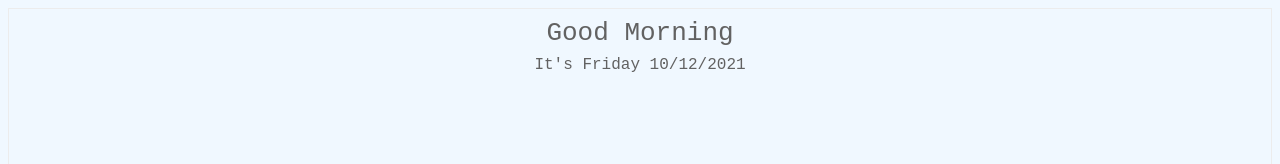
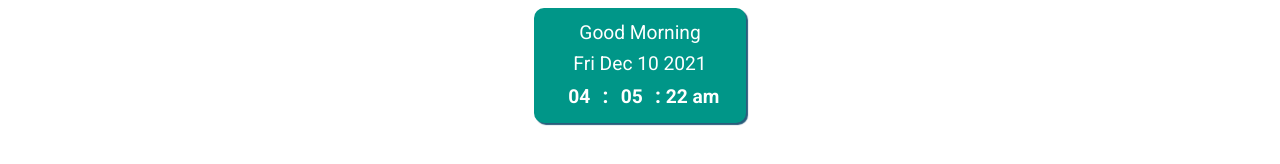
Before and after one commit to sr2n2/notionhtml, a plain HTML site: page hello.html in a window 1280 px wide. Shown: the top 164 px of the page. Drawn offline with Linux system fonts and the light colour scheme.

Commit message:
Update hello.html

```diff
--- a/hello.html
+++ b/hello.html
@@ -1,57 +1,169 @@
-<html>
+<!-- original : https://codepen.io/SeanNorton/pen/LWBXQL -->
+<!DOCTYPE html>
+<html lang="en">
 <head>
-    <title>Greeting Message</title>
+    <meta charset="UTF-8">
+    <meta name="viewport" content="width=device-width, initial-scale=1.0">
+    <title>Document</title>
+
     <style>
-#lbl {
-    font-family: monospace;
-    font-size: xx-large;
-    color: #626262;
-    padding: 5px;
-    border: 1px solid #ececec;
-    text-align: center;
-    line-height: 1.5;
-    height:85%
+
+        /*CSS RESETS*/
+
+body{
+    background-color: #fff;
+    line-height: 1.6;
+
+}
+
+h1 {
+    margin-top: 0;
+}
 
 
+/*CSS START*/
+
+.full-table {
+    display: table;
+    height: 100%;
+    width: 100%;
 }
-#date{
-    font-size:large;
+
+.table-cell {
+    display: table-cell;
+    vertical-align: middle;
+    text-align: center;
 }
-body{
-    background-color: aliceblue;
+
+.card {
+    padding: 10px 25px 10px 25px;
+    border-radius: 10px;
+    background: #009688;
+    color: #fff;
+    display: inline-block;
+    box-shadow: 2px 2px 1px 0px #295C7B;
 }
+
+.card:hover {
+    margin-top: 2px;
+    box-shadow: none;
+}
+
+.clock {
+    display: inline-block;
+    font-family: 'Roboto', sans-serif;
+    font-weight: bold;
+    font-size: 1.2em;
+    /* padding-left: 20px; */
+}
+
+.time {
+    display: inline-block;
+    min-width: 37px;
+}
+
+.colon {
+    font-size: 1.1em;
+    display: inline-block;
+}
+
+.date {
+    display: block;
+    min-width: 162px;
+    /* padding-right: 30px; */
+    /* border-right: 2px solid #295C7B; */
+    font-family: 'Roboto', sans-serif;
+    font-size: 1.2em;
+}
+.greet{
+
+    min-width: 162px;
+    /* padding-right: 30px; */
+    font-family: 'Roboto', sans-serif;
+    font-size: 1.2em;
+}
+
     </style>
 </head>
 <body>
-    <div id="lbl"></div>
-</body>
+    <link href="https://fonts.googleapis.com/css?family=Lobster|Roboto:400,700" rel="stylesheet">
+
+<div class="full-table">
+  <div class="table-cell">
+
+    <div class="card">
+        <div class="greet" id="greet"></div>
+      <div class="date" id="date"></div>
+      <div class="clock">
+        <div class="time" id="hour"></div>
+        <div class="colon">:</div>
+        <div class="time" id="min"></div>
+        <div class="colon">:</div>
+        <div class="time" id="sec"></div>
+      </div>
+    </div>
+
+  </div>
+</div>
 
 <script>
-    var weekday = new Array(7);
-    weekday[0] = "Sunday";
-    weekday[1] = "Monday";
-    weekday[2] = "Tuesday";
-    weekday[3] = "Wednesday";
-    weekday[4] = "Thursday";
-    weekday[5] = "Friday";
-    weekday[6] = "Saturday";
+    function date() {
+var today = new Date();
+document.getElementById('date').innerHTML = today.toDateString();
+}
 
 
-    var today = new Date();
-    var hrs = today.getHours();
-    var dayOfWeek = weekday[today.getDay()];
-    var date = dayOfWeek+" " + today.getDate() + "/" +(today.getMonth()+1) +'/'+today.getFullYear()  ;
-
-    var greet;
-
-    if (hrs < 12)
+function clock() {
+var today = new Date();
+var hour = zeros(twelveHour(today.getHours()));
+var minutes = zeros(today.getMinutes());
+var seconds = zeros(today.getSeconds());
+if(today.getHours() >=12){
+    seconds+=" pm"
+}
+else{
+    seconds+=" am"
+}
+hrs = today.getHours();
+if (hrs < 12)
         greet = 'Good Morning  ';
     else if (hrs >= 12 && hrs <= 17)
         greet = 'Good Afternoon ';
     else if (hrs >= 17 && hrs <= 24)
         greet = 'Good Evening  ';
+// console.log(today.toLocaleTimeString());
+document.getElementById('greet').innerHTML = greet;
+document.getElementById('hour').innerHTML = hour;
+document.getElementById('min').innerHTML = minutes;
+document.getElementById('sec').innerHTML = seconds;
+}
 
-    document.getElementById('lbl').innerHTML =
-        greet+=`<div id="date"> It's ${date}</div>`;
+function twelveHour(hour) {
+if (hour > 12) {
+    return hour -= 12
+} else if (hour === 0) {
+    return hour = 12;
+} else {
+    return hour
+}
+}
+// adds zero infront of single digit number
+function zeros(num) {
+if (num < 10) {
+    num = '0' + num
+};
+return num;
+}
+
+function dateTime() {
+date();
+clock();
+setTimeout(dateTime, 500);
+}
+
+dateTime()
+// END
 </script>
+
+</body>
 </html>
```
